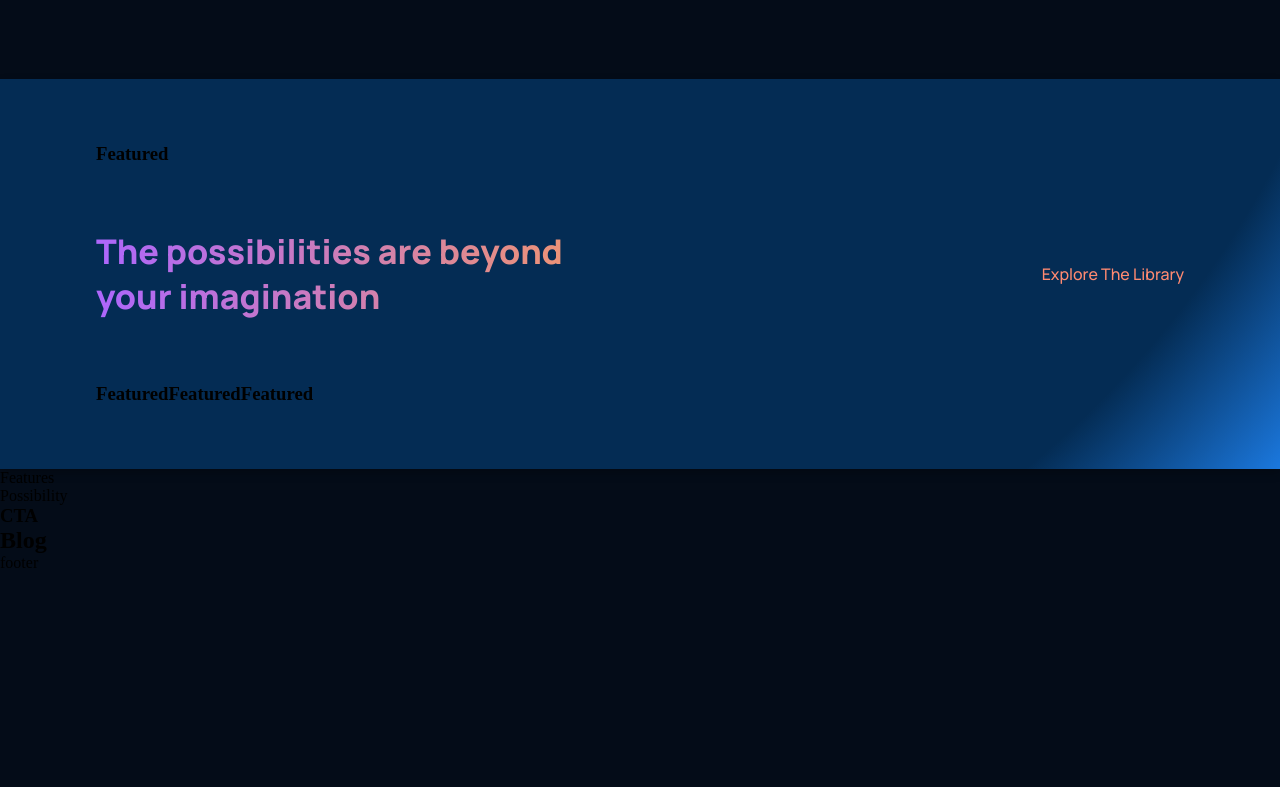
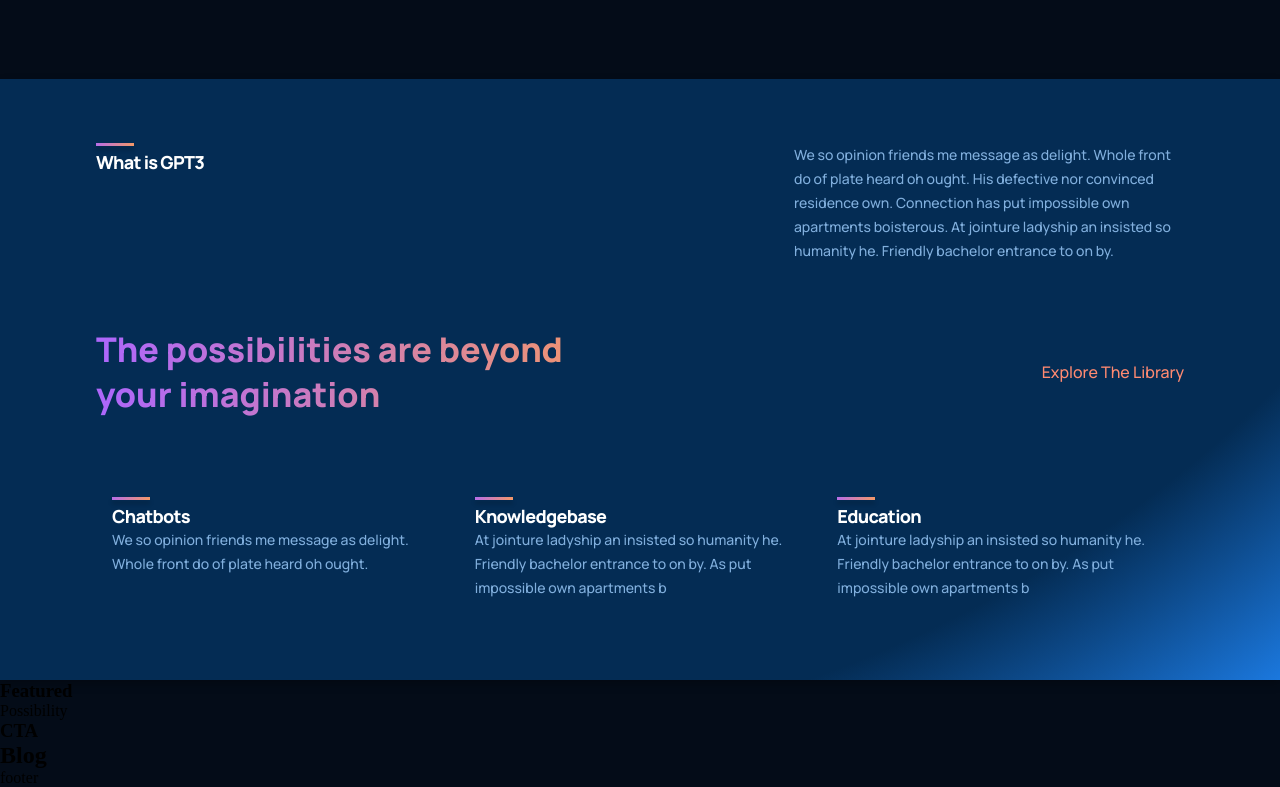
Before and after one commit to MeryAmun/ui-ux-2022, a React (Create React App) app: page / in a window 1280 px wide. Shown: the part 943-1730 px from the top of the page. Before the commit the page ends 1515 px from the top, so only its background shows below. Built offline with nearby package versions, Linux system fonts and the light colour scheme.

Commit message:
what is GPT3 complete

```diff
--- a/src/components/feature/Feature.jsx
+++ b/src/components/feature/Feature.jsx
@@ -2,10 +2,16 @@
 
 import React from 'react'
 
-export const Feature = () => {
+export const Feature = ({ title, text }) => {
   return (
-    <div>
-      <h3>Featured</h3>
+    <div className='gpt3__features-container__feature'>
+      <div className='gpt3__features-container__feature-title'>
+        <div />
+        <h1>{title}</h1>
+      </div>
+      <div className='gpt3__features-container__feature-text'>
+        <p>{text}</p>
+      </div>
     </div>
   )
 }
--- a/src/components/feature/feature.css
+++ b/src/components/feature/feature.css
@@ -0,0 +1,60 @@
+.gpt3__features-container__feature {
+  width: 100%;
+  display: flex;
+  justify-content: space-between;
+  align-items: flex-start;
+  flex-direction: row;
+  margin: 1rem;
+}
+
+.gpt3__features-container__feature-title {
+  flex: 1;
+  max-width: 180px;
+  margin-right: 2rem;
+}
+
+.gpt3__features-container__feature-title h1 {
+  font-family: var(--font-family);
+  font-weight: 800;
+  font-size: 18px;
+  line-height: 24x;
+  letter-spacing: -0.04em;
+  color: #ffffff;
+}
+
+.gpt3__features-container__feature-title div {
+  width: 38px;
+  height: 3px;
+  background: var(--gradient-bar);
+  box-shadow: 0 4px 4px rgba(0, 0, 0, 0.2);
+  margin-bottom: 0.25rem;
+}
+
+.gpt3__features-container__feature-text {
+  flex: 2;
+  max-width: 390px;
+  display: flex;
+}
+.gpt3__features-container__feature-text p {
+  font-family: var(--font-family);
+  font-weight: 500;
+  font-size: 14px;
+  line-height: 24px;
+  /* or 187% */
+
+  color: var(--color-text);
+}
+
+@media screen and (max-width: 550px) {
+  .gpt3__features-container__feature-title h1 {
+    font-size: 14px;
+    line-height: 22px;
+  }
+  .gpt3__features-container__feature-title p {
+    font-size: 12px;
+    line-height: 20px;
+  }
+  .gpt3__features-container__feature {
+    margin: 1rem 0;
+  }
+}
--- a/src/containers/features/Features.jsx
+++ b/src/containers/features/Features.jsx
@@ -2,6 +2,10 @@
 
 import React from 'react'
 
-export const Features = () => {
-  return <div>Features</div>
+export const Features = ({ title, text }) => {
+  return (
+    <div>
+      <h3>Featured</h3>
+    </div>
+  )
 }
--- a/src/containers/whatGPT3/WhatGPT3.jsx
+++ b/src/containers/whatGPT3/WhatGPT3.jsx
@@ -7,18 +7,33 @@
   return (
     <div className='gpt3__whatgpt3 section__margin' id='whatgpt3'>
       <div className='gpt3__whatgpt3-feature'>
-        <Feature />
+        <Feature
+          title='What is GPT3'
+          text='We so opinion friends me message as delight. Whole front do of plate heard oh ought. His defective nor convinced residence own. Connection has put impossible own apartments boisterous. At jointure ladyship an insisted so humanity he. Friendly bachelor entrance to on by.'
+        />
       </div>
       <div className='gpt3__whatgpt3-heading'>
-        <h1 className='gradient__text'>
+        <h1
+          className='gradient__text'
+          text='We so opinion friends me message as delight. Whole front do of plate heard oh ought. His defective nor convinced residence own. Connection has put impossible own apartments boisterous. At jointure ladyship an insisted so humanity he. Friendly bachelor entrance to on by.'
+        >
           The possibilities are beyond your imagination
         </h1>
         <p>Explore The Library</p>
       </div>
       <div className='gpt3__whatgpt3-container'>
-        <Feature />
-        <Feature />
-        <Feature />
+        <Feature
+          title='Chatbots'
+          text='We so opinion friends me message as delight. Whole front do of plate heard oh ought. '
+        />
+        <Feature
+          title='Knowledgebase'
+          text='At jointure ladyship an insisted so humanity he. Friendly bachelor entrance to on by. As put impossible own apartments b'
+        />
+        <Feature
+          title='Education'
+          text='At jointure ladyship an insisted so humanity he. Friendly bachelor entrance to on by. As put impossible own apartments b'
+        />
       </div>
     </div>
   )
```
